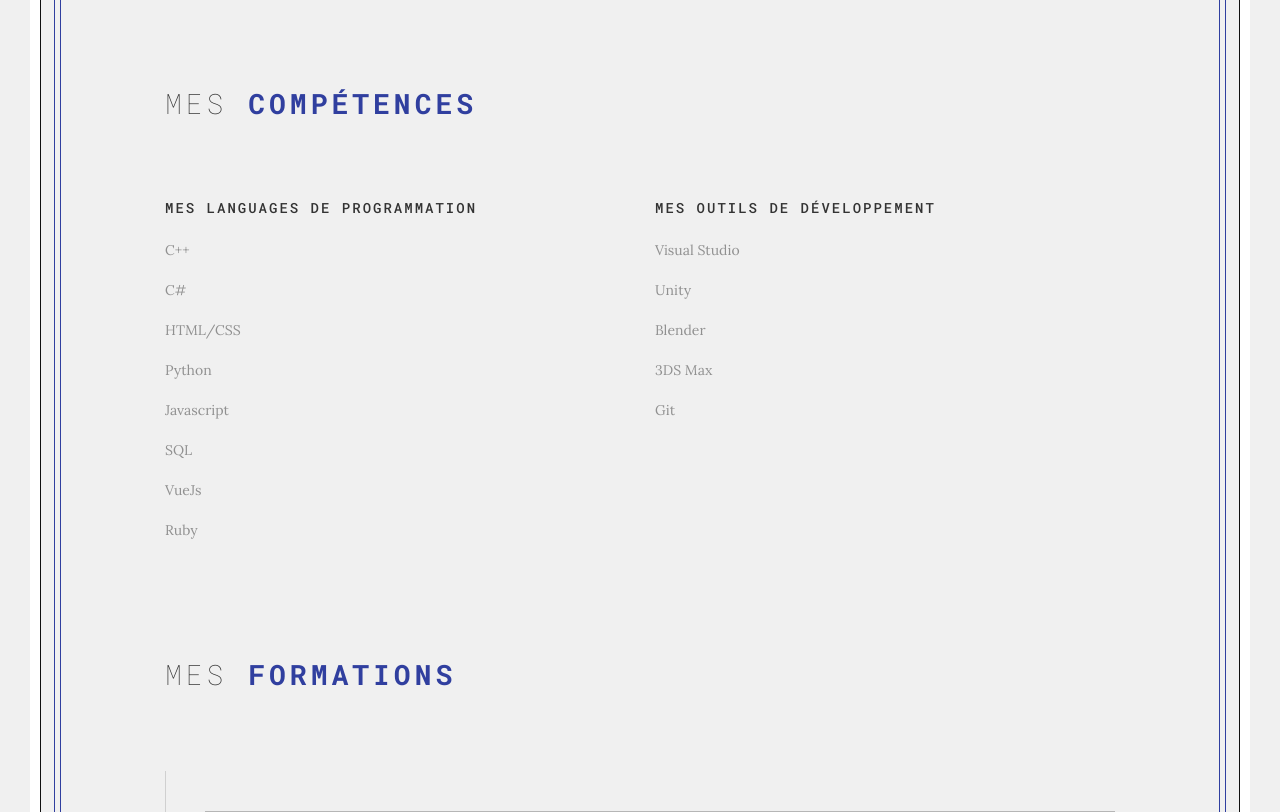
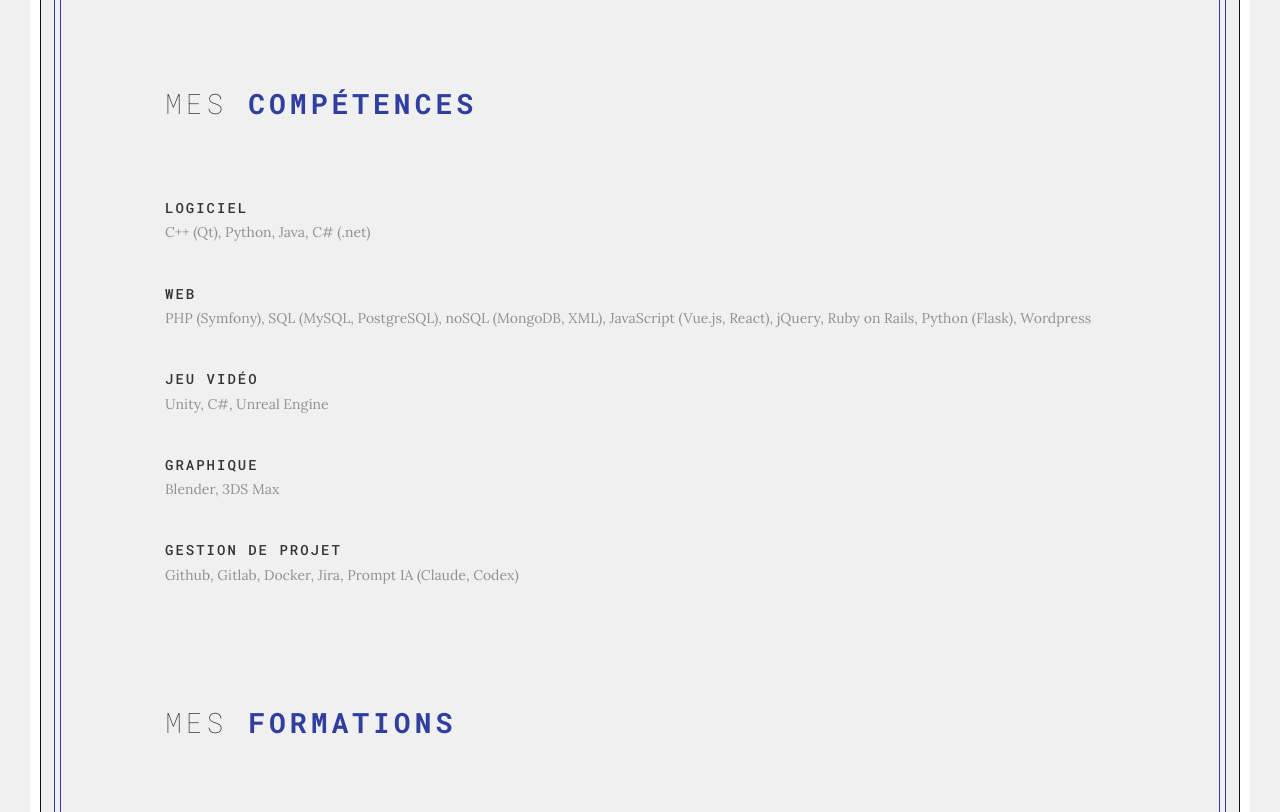
Before and after one commit to Geenzao/Geenzao.github.io, a PHP site: page / in a window 1280 px wide, after a click on "À PROPOS". Shown: the part 1331-2143 px from the top of the page. Run offline with PHP 8.4, Linux system fonts and the light colour scheme; some web fonts are replaced.

Commit message:
Ajout de nouvelles sections de compétences et mise à jour des descriptions dans le portfolio

```diff
--- a/index.html
+++ b/index.html
@@ -333,30 +333,41 @@
 
 					<div class='row'>
 
-						<div class='col-md-6'>
+						<div class='col-md-12'>
 
 							<div class='skill'>
-
-								<h4>Mes languages de programmation</h4><br>
-
-								<p style="color:rgba(0, 0, 0, .4);">
-									C++<br><br>C#<br><br>HTML/CSS<br><br>Python<br><br>Javascript<br><br>SQL<br><br>VueJs<br><br>Ruby
+								<h4>Logiciel</h4>
+								<p style="color:rgba(0, 0, 0, .4); line-height: 1.8em;">
+									C++ (Qt), Python, Java, C# (.net)
 								</p>
-
-							</div>
-
-						</div>
-
-						<div class='col-md-6'>
+							</div>
 
 							<div class='skill'>
-
-								<h4>Mes outils de développement</h4><br>
-
-								<p style="color:rgba(0, 0, 0, .4);">
-									Visual Studio<br><br>Unity<br><br>Blender<br><br>3DS Max<br><br>Git
+								<h4>Web</h4>
+								<p style="color:rgba(0, 0, 0, .4); line-height: 1.8em;">
+									PHP (Symfony), SQL (MySQL, PostgreSQL), noSQL (MongoDB, XML), JavaScript (Vue.js, React), jQuery, Ruby on Rails, Python (Flask), Wordpress
 								</p>
-
+							</div>
+
+							<div class='skill'>
+								<h4>Jeu Vidéo</h4>
+								<p style="color:rgba(0, 0, 0, .4); line-height: 1.8em;">
+									Unity, C#, Unreal Engine
+								</p>
+							</div>
+
+							<div class='skill'>
+								<h4>Graphique</h4>
+								<p style="color:rgba(0, 0, 0, .4); line-height: 1.8em;">
+									Blender, 3DS Max
+								</p>
+							</div>
+
+							<div class='skill'>
+								<h4>Gestion de projet</h4>
+								<p style="color:rgba(0, 0, 0, .4); line-height: 1.8em;">
+									Github, Gitlab, Docker, Jira, Prompt IA (Claude, Codex)
+								</p>
 							</div>
 
 						</div>
```
Also changed, not shown: css/style.css (+115 -0 lines).
